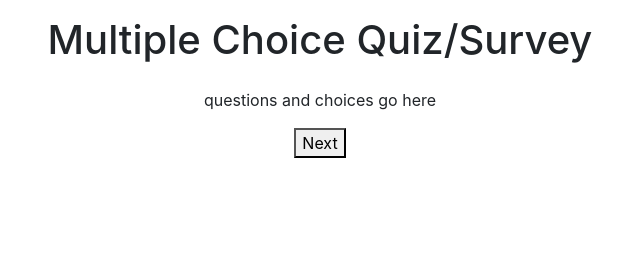
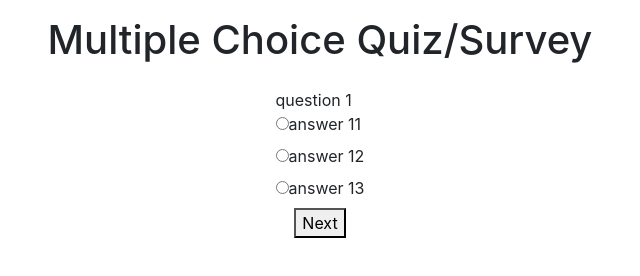
Before and after one commit to juliennebay/multiSurvey, a plain HTML site: page index.html in a window 1280 px wide. Both pictures are taken after a click on the button "Start Quiz/Survey". Shown: the whole page, without its empty margins (320-960 px from the left). Drawn offline with nearby package versions, Linux system fonts and the light colour scheme.

Commit message:
show each question when the user presses next button

```diff
--- a/index.html
+++ b/index.html
@@ -14,7 +14,8 @@
     <div class="d-flex flex-column align-items-center">
     <h1 class="p-3">Multiple Choice Quiz/Survey</h1>
     <div id="quiz">
-        <p>questions and choices go here</p>
+        <div class="question"></div>
+        <div class="answers"></div>
     </div>
     <div>
     <button id="start">Start Quiz/Survey</button>
--- a/multiSurvey.js
+++ b/multiSurvey.js
@@ -1,8 +1,7 @@
 function loadScript() {
   //quiz and result containers
-  const quizContainer = document.querySelector("#quiz");
+
   const resultContainer = document.querySelector("#results");
-  quizContainer.hidden = true;
   resultContainer.hidden = true;
   //buttons
   const startButton = document.querySelector("#start");
@@ -13,40 +12,39 @@ function loadScript() {
   nextButton.hidden = true;
   submitButton.hidden = true;
 
-  const myQuestions = [
-    {
-      question: "The first question",
-      answers: {
-        a: 0,
-        b: 1,
-        c: 2,
-        d: 3
-      }
-    },
-    {
-      question: "The second question",
-      answers: {
-        a: 0,
-        b: 1,
-        c: 2,
-        d: 3
-      }
-    },
-    {
-      question: "The third question",
-      answers: {
-        a: 0,
-        b: 1,
-        c: 2,
-        d: 3
-      }
-    }
+  const questions = [
+    { text: "question 1", answers: ["answer 11", "answer 12", "answer 13"] },
+    { text: "question 2", answers: ["answer 21", "answer 22"] },
+    { text: "question 3", answers: ["answer 31"] }
   ];
+
+  let index = 0;
+
   function startQuiz() {
-    quizContainer.hidden = false;
     startButton.hidden = true;
     nextButton.hidden = false;
+    const question = questions[index];
+    const questionContainer = document.querySelector(".question");
+    questionContainer.textContent = question.text;
+    const answerContainer = document.querySelector(".answers");
+    const answers = question.answers;
+    //this (below) draws the answers
+    answers.forEach(a => {
+      const container = document.createElement("div");
+      const radioElement = document.createElement("input");
+      radioElement.setAttribute("type", "radio");
+      radioElement.setAttribute("name", "answer");
+      const label = document.createElement("label");
+      label.textContent = a;
+      container.appendChild(radioElement);
+      container.appendChild(label);
+      answerContainer.appendChild(container);
+    });
   }
   startButton.addEventListener("click", startQuiz);
+  nextButton.addEventListener("click", () => {
+    index++;
+    startQuiz();
+  });
 }
 document.addEventListener("DOMContentLoaded", loadScript);
```
